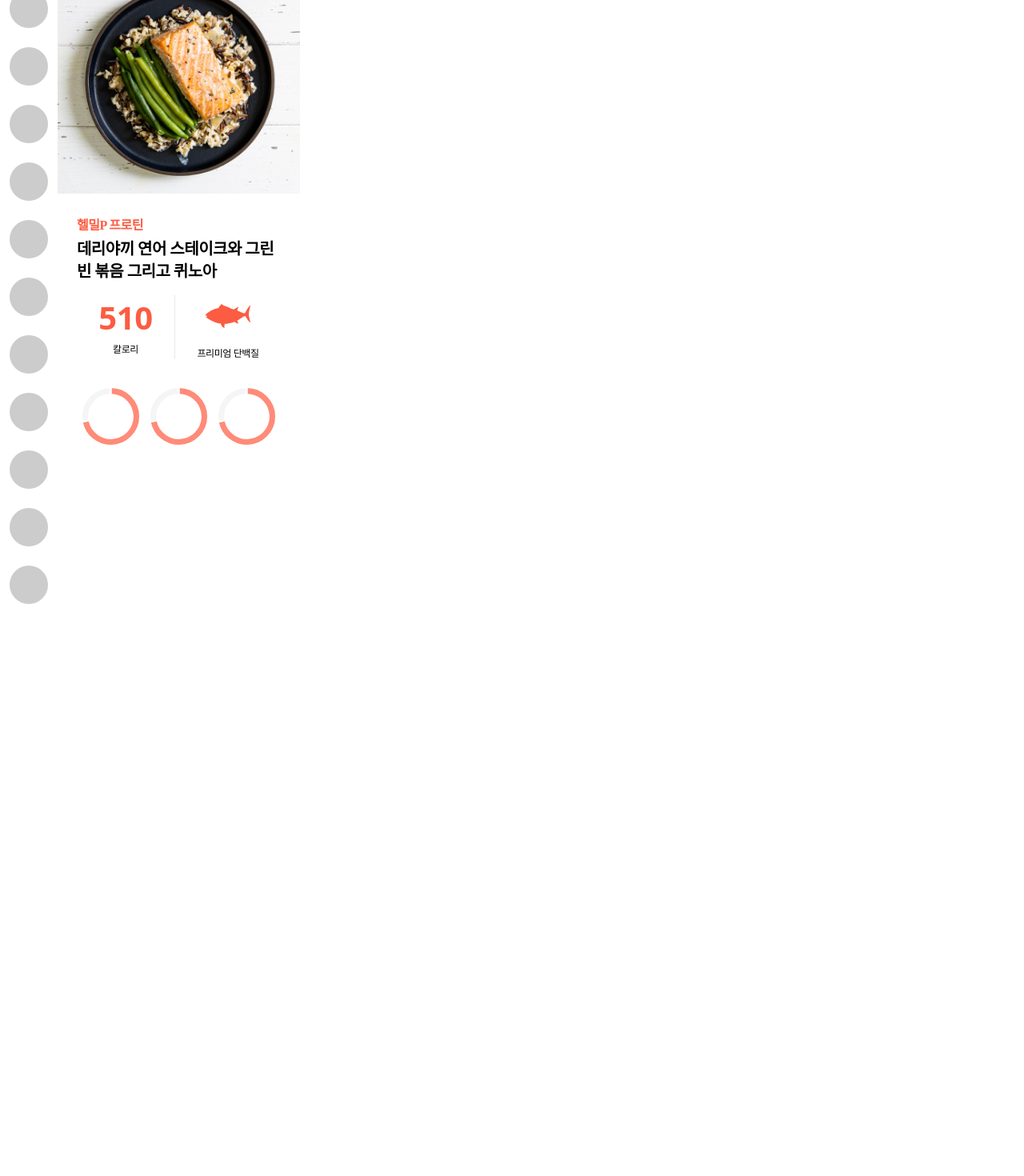
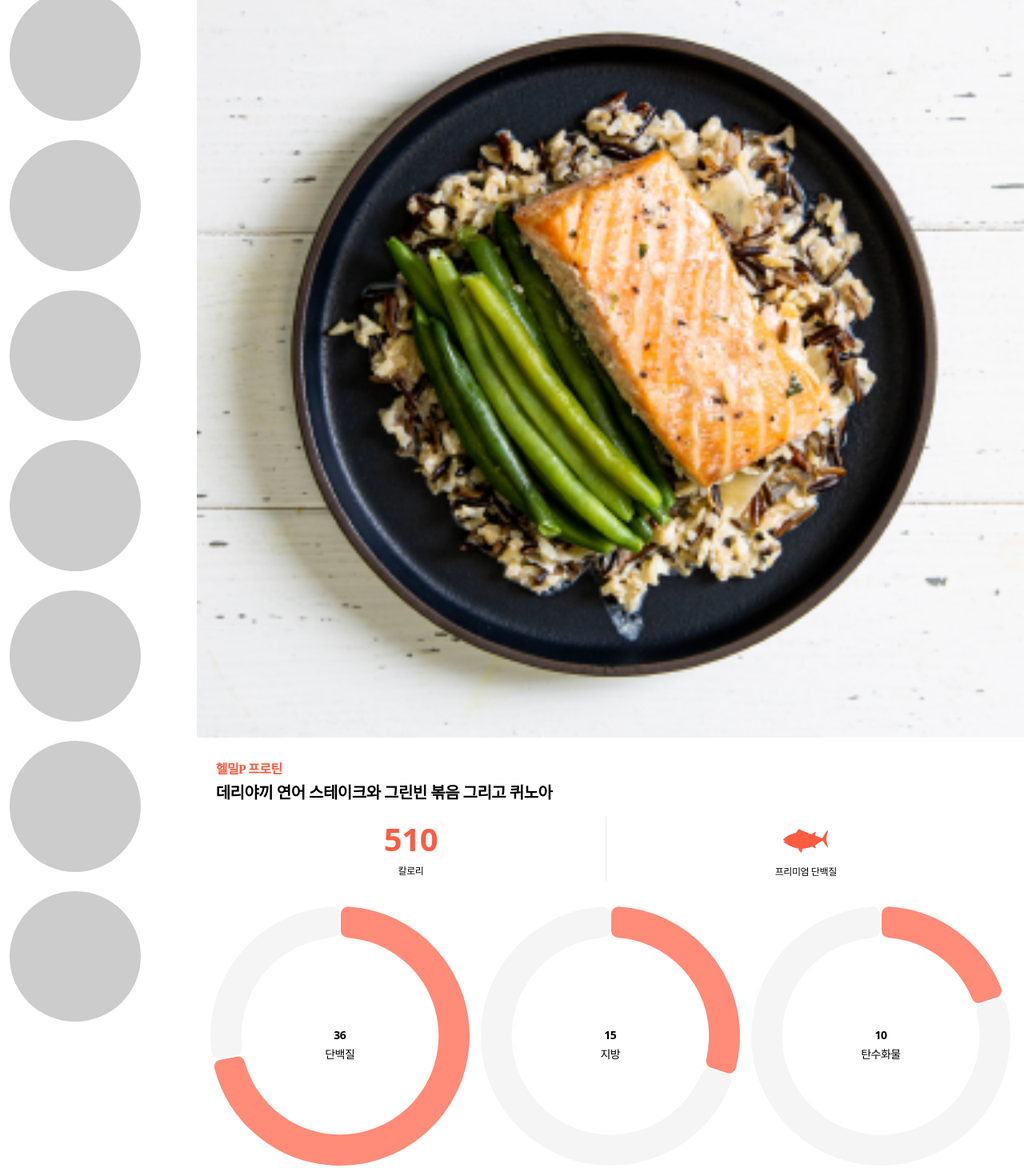
Before and after one commit to dongwonnn/helmeal, a React (Create React App) app: page /helmeal/menu-detail in a window 1280 px wide. Shown: the part 40-1510 px from the top of the page at 80% size. Before the commit the page ends 800 px from the top, so only its background shows below. Built offline with nearby package versions, Linux system fonts and the light colour scheme.

Commit message:
[#15] Update Chart.js inner Text

```diff
--- a/src/components/Common/DoughnutGraph.js
+++ b/src/components/Common/DoughnutGraph.js
@@ -1,21 +1,30 @@
 import React from 'react';
 import { Doughnut } from 'react-chartjs-2';
+import './DoughnutGraph.scss';
+
+const DoughnutGraph = ({ ingredient, amount }) => {
   const data = {
     maintainAspectRatio: false,
     responsive: false,
     datasets: [
       {
-      // 합은 50임.
-      data: [36, 14],
+        data: [amount, 50 - amount],
         backgroundColor: ['rgba(255, 139, 120, 1)', 'rgba(245, 245, 245, 1)'],
-      //   borderRadius: 20,
+        borderRadius: 10,
         cutout: '75%',
       },
     ],
   };
 
-const DoughnutGraph = () => {
-  return <Doughnut data={data} />;
+  return (
+    <div className="GraphContainer">
+      <div className="TextContainer">
+        <p>{amount}</p>
+        <p>{ingredient}</p>
+      </div>
+      <Doughnut data={data} />
+    </div>
+  );
 };
 
 export default DoughnutGraph;
--- /dev/null
+++ b/src/components/Common/DoughnutGraph.scss
@@ -0,0 +1,31 @@
+.GraphContainer {
+  position: relative;
+
+  .TextContainer {
+    position: absolute;
+    left: 50%;
+    top: 55%;
+    transform: translate(-50%, -50%);
+
+    p:first-child {
+      white-space: nowrap;
+      font-weight: 600;
+      font-size: 14px;
+      line-height: 24px;
+      text-align: center;
+      letter-spacing: -0.5px;
+
+      color: #000000;
+    }
+
+    p:last-child {
+      white-space: nowrap;
+      font-size: 14px;
+      line-height: 24px;
+      text-align: center;
+      letter-spacing: -0.5px;
+
+      color: #000000;
+    }
+  }
+}
--- a/src/pages/DetailPage.scss
+++ b/src/pages/DetailPage.scss
@@ -1,9 +1,9 @@
 .DetailPage {
-  padding-bottom: 108.85spx;
+  padding-bottom: 152.85px;
 
   .ButtonContainer {
     width: 100%;
     position: fixed;
-    bottom: 36.2px;
+    bottom: 53px;
   }
 }
--- a/src/pages/MenuDetailPage.js
+++ b/src/pages/MenuDetailPage.js
@@ -4,6 +4,8 @@ import { useLocation } from 'react-router';
 import LargeMeal_02 from '../assets/images/large/Large_Meal_02.png';
 import DoughnutGraph from '../components/Common/DoughnutGraph';
 import { ReactComponent as FishProtein } from '../assets/images/ingredients/Fish_Protein.svg';
+import Button from '../components/Common/Button';
+import { Link } from 'react-router-dom';
 
 const MenuDetailPage = () => {
   const { pathname } = useLocation();
@@ -12,37 +14,11 @@ const MenuDetailPage = () => {
     window.scrollTo(0, 0);
   }, [pathname]);
 
-  const onClick = (e) => {
-    console.log(e);
-    console.log(e.target);
-  };
-
   return (
     <div className="MenuDetailPage">
       <div className="MenuDetailContainer">
         <div className="MenuCategories">
           <ul>
-            <li className="MenuImg">
-              <div></div>
-            </li>
-            <li className="MenuImg">
-              <div></div>
-            </li>
-            <li className="MenuImg">
-              <div></div>
-            </li>
-            <li className="MenuImg">
-              <div></div>
-            </li>
-            <li className="MenuImg">
-              <div></div>
-            </li>
-            <li className="MenuImg">
-              <div></div>
-            </li>
-            <li className="MenuImg">
-              <div></div>
-            </li>
             <li className="MenuImg">
               <div></div>
             </li>
@@ -71,7 +47,7 @@ const MenuDetailPage = () => {
           <div className="MenuDetail">
             <h3>헬밀P 프로틴</h3>
             <h2>데리야끼 연어 스테이크와 그린빈 볶음 그리고 퀴노아</h2>
-            <div className="MenuIntegrity" onClick={onClick}>
+            <div className="MenuIntegrity">
               <div className="MenuCalorie">
                 <p className="Calorie">510</p>
                 <p className="CalorieText">칼로리</p>
@@ -84,16 +60,19 @@ const MenuDetailPage = () => {
             </div>
             <div className="MenuNutrient">
               <div className="DoughnutContainer">
-                <DoughnutGraph />
+                <DoughnutGraph ingredient="단백질" amount="36" />
               </div>
               <div className="DoughnutContainer">
-                <DoughnutGraph />
+                <DoughnutGraph ingredient="지방" amount="15" />
               </div>
               <div className="DoughnutContainer">
-                <DoughnutGraph />
+                <DoughnutGraph ingredient="탄수화물" amount="10" />
               </div>
             </div>
           </div>
+          <Link to="/subscribe-option">
+            <Button>루틴 시작하기</Button>
+          </Link>
         </div>
       </div>
     </div>
--- a/src/pages/MenuDetailPage.scss
+++ b/src/pages/MenuDetailPage.scss
@@ -1,6 +1,5 @@
 .MenuDetailPage {
   width: 100%;
-  max-width: 375px;
   background-color: #c4c4c4;
 
   .MenuDetailContainer {
@@ -27,7 +26,7 @@
           margin: 0 12px 24px 12px;
           //
           width: 66.666667%;
-          height: 48px;
+          padding-bottom: 66.6666%;
         }
       }
     }
@@ -36,16 +35,16 @@
 
       img {
         width: 100%;
+        margin-bottom: 24px;
       }
 
       .MenuDetail {
-        padding: 24px;
         h3 {
+          padding: 0 24px;
+
           font-weight: 600;
           font-size: 16px;
           line-height: 26px;
-          /* identical to box height, or 162% */
-
           letter-spacing: -0.5px;
 
           color: #fc5c42;
@@ -53,28 +52,31 @@
         }
 
         h2 {
+          padding: 0 24px;
           font-weight: bold;
           font-size: 20px;
           line-height: 28px;
           letter-spacing: -0.5px;
 
           color: #000000;
-          padding-bottom: 16px;
+          margin-bottom: 16px;
         }
 
         .MenuIntegrity {
+          padding: 0 24px;
+          margin-bottom: 20px;
+
           height: 10vh;
 
           display: flex;
           justify-content: space-evenly;
           align-items: center;
           text-align: center;
-          margin-bottom: 24px;
-          .Gap {
-            width: 1px;
-            height: 100%;
-            background-color: #eaeaea;
-          }
+          // .Gap {
+          //   width: 1px;
+          //   height: 100%;
+          //   background-color: #eaeaea;
+          // }
 
           .Calorie {
             font-weight: bold;
@@ -100,9 +102,6 @@
             color: #000000;
           }
 
-          svg {
-            padding-bottom: 8px;
-          }
           .ProteinText {
             font-size: 12px;
             line-height: 16px;
@@ -111,18 +110,25 @@
 
             color: #000000;
           }
+
+          .Gap {
+            width: 1px;
+            height: 100%;
+            background-color: #eaeaea;
+          }
         }
 
         .MenuNutrient {
+          padding: 0 10px;
           display: grid;
           grid-template-columns: 1fr 1fr 1fr;
           justify-items: center;
           align-items: center;
 
           .DoughnutContainer {
+            width: 100%;
             canvas {
-              max-height: 85px;
-              max-width: 85px;
+              max-width: 100%;
             }
           }
         }
```
Lines whose indentation alone changed are shown as unchanged.
